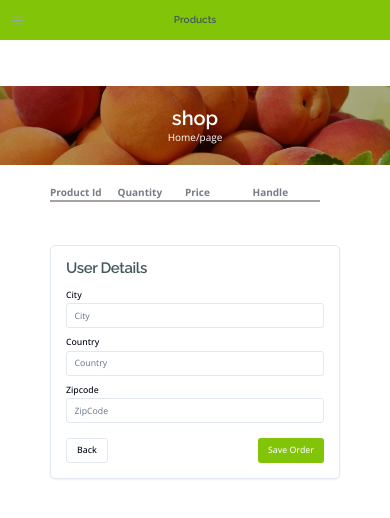
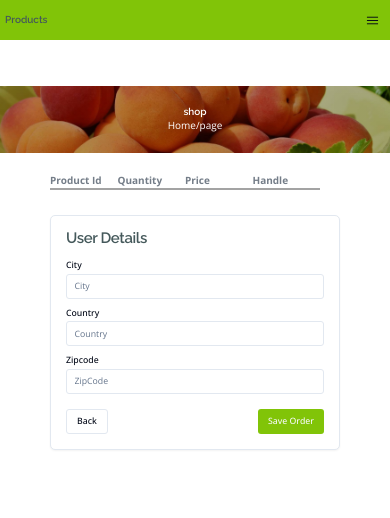
Before and after one commit to usha012/Products-app, a Next.js app: page /edit-order in a window 390 px wide. Shown: the top 518 px of the page. Built offline with nearby package versions, Linux system fonts and the light colour scheme.

Commit message:
update css

```diff
--- a/components/Header/index.js
+++ b/components/Header/index.js
@@ -17,15 +17,15 @@ const index = () => {
   return (
     <>
 
-          <div className='bg_primary'>
+          <div className='bg-[#81c408]'>
         <Disclosure as="nav" className="">
         {({ open }) => (
             <>
             <div className="mx-auto max-w-7xl px-2 sm:px-6 lg:px-8">
                 <div className="relative flex h-16 items-center justify-between">
-                <div className="absolute inset-y-0 left-0 flex items-center sm:hidden">
+                <div className="absolute inset-y-0 right-0 flex items-center sm:hidden">
                     {/* Mobile menu button*/}
-                    <Disclosure.Button className="relative inline-flex items-center justify-center rounded-md p-2 text-gray-400 hover:bg-gray-700 hover:text-white focus:outline-none focus:ring-2 focus:ring-inset focus:ring-white">
+                    <Disclosure.Button className="relative inline-flex items-center justify-center rounded-md p-2 text-slate-950">
                     <span className="absolute -inset-0.5" />
                     <span className="sr-only">Open main menu</span>
                     {open ? (
@@ -35,14 +35,9 @@ const index = () => {
                     )}
                     </Disclosure.Button>
                 </div>
-                <div className="flex flex-1 items-center justify-center sm:items-stretch sm:justify-start">
-                    <div className="flex flex-shrink-0 items-center">
-                    {/* <img
-                        className="h-8 w-auto"
-                        src="https://tailwindui.com/img/logos/mark.svg?color=indigo&shade=500"
-                        alt="Your Company"
-                    /> */}
-                    <Link href="/" className=''><h1>Products</h1></Link>
+                <div className="flex flex-1 items-center justify-start  sm:items-stretch ">
+                    <div className="flex flex-shrink-0 items-start lg:items-center">
+                    <Link href="/" className='font-semibold'><h1>Products</h1></Link>
                     </div>
                     <div className="hidden sm:ml-6 sm:block">
                     <div className="flex space-x-4">
--- a/pages/index.js
+++ b/pages/index.js
@@ -235,10 +235,10 @@ export default function Home(props) {
               selectedProducts.length
               ?
               <Link href={{pathname:'/orders', query:{product: JSON.stringify(selectedProducts)}}}>
-                <Button className="bg_primary mr-4"> Buy Now</Button>
+                <Button className="bg-[#81c408] mr-4"> Buy Now</Button>
               </Link>
               :
-              <Button className="bg_primary mr-4" onClick={()=> alert("Please select Product")}> Buy Now</Button>
+              <Button className="bg-[#81c408] mr-4" onClick={()=> alert("Please select Product")}> Buy Now</Button>
 
             }
 
@@ -340,8 +340,8 @@ export default function Home(props) {
                       <CardDescription>Quantity: {el?.quantity}</CardDescription>
                   </CardContent>
                   <CardFooter className="flex justify-between mt-5">
-                    <Button className="bg_primary" onClick={() => deleteProduct(el?.id)}>Delete</Button>
-                    <Button className="bg_primary" onClick={()=> editProduct(el)}>
+                    <Button className="bg-[#81c408]" onClick={() => deleteProduct(el?.id)}>Delete</Button>
+                    <Button className="bg-[#81c408]" onClick={()=> editProduct(el)}>
                       Edit
                     </Button>
                   </CardFooter>
@@ -368,7 +368,7 @@ export default function Home(props) {
                 {
                   generateArray(totalPages)?.map((num,index) => (
                     <PaginationItem key={index} onClick={() => setSelectedPage(num)}>
-                      <PaginationLink><p className={`px-3 py-1 rounded-md cursor-pointer ${selectedPage === num ? "bg_primary text-gray-900" : ""}`}>{num}</p></PaginationLink>
+                      <PaginationLink><p className={`px-3 py-1 rounded-md cursor-pointer ${selectedPage === num ? "bg-[#81c408] text-gray-900" : ""}`}>{num}</p></PaginationLink>
                     </PaginationItem>
                   ))
                 }
--- a/styles/style.scss
+++ b/styles/style.scss
@@ -1,10 +1,10 @@
 @import './Sass/Partials/variable';
 @import './Sass/Partials/color';
 @import './Sass/Partials/config';
-@import './Sass/Partials/mixin';
-@import './Sass/Partials/general';
-@import './Sass/Partials/margin';
-@import './Sass/Partials/padding';
-@import './Sass/Partials/font';
-@import './Sass/Partials/font_weight';
+// @import './Sass/Partials/mixin';
+// @import './Sass/Partials/general';
+// @import './Sass/Partials/margin';
+// @import './Sass/Partials/padding';
+// @import './Sass/Partials/font';
+// @import './Sass/Partials/font_weight';
 @import './Sass/Partials/commn';
```
